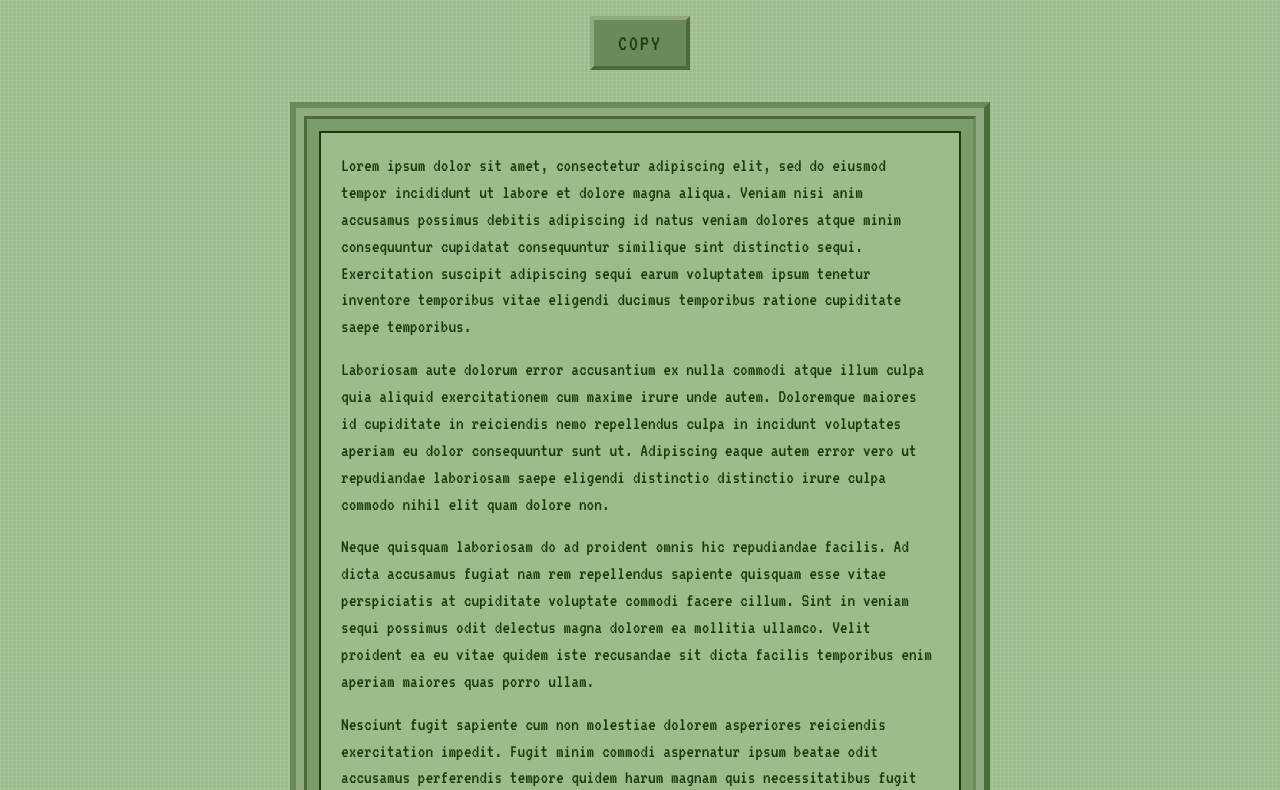
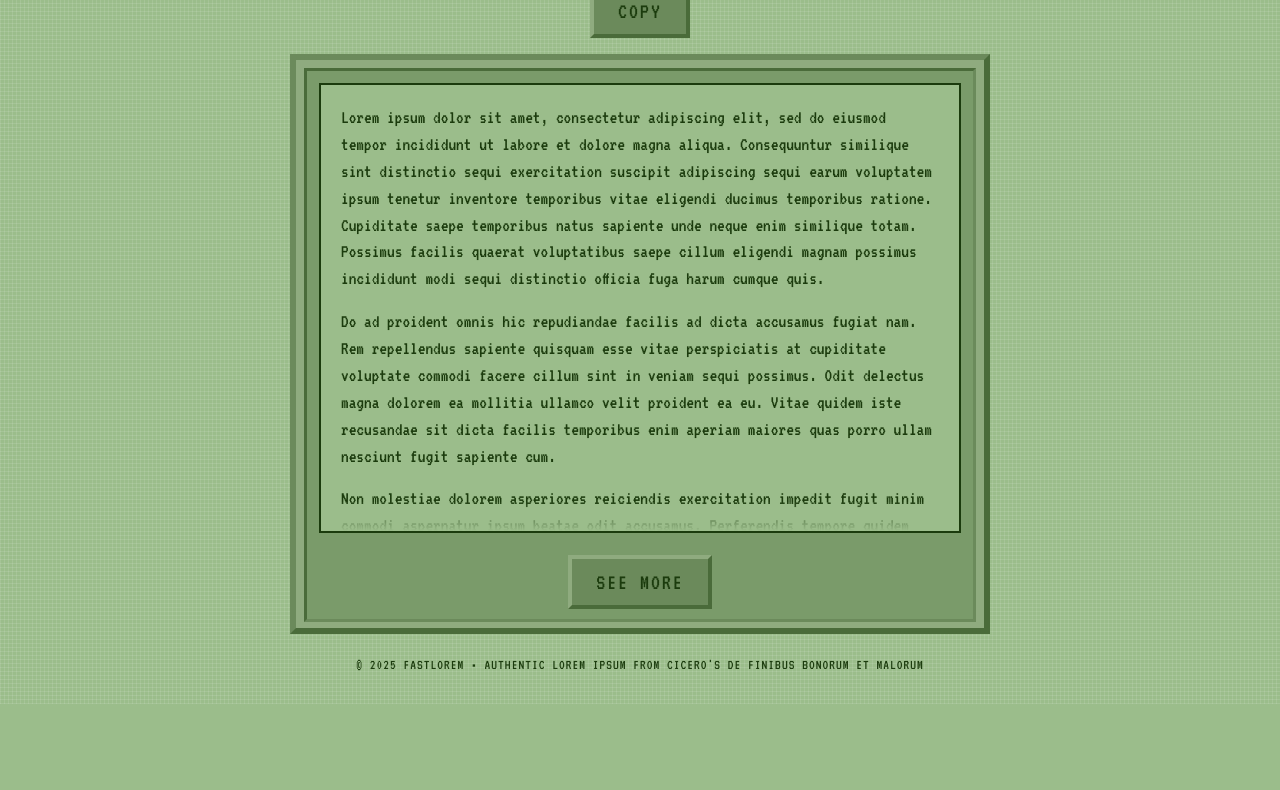
Before and after one commit to istisiki/fastlorem, a plain HTML site: page index.html in a window 1280 px wide. Shown: the part 96-886 px from the top of the page. After the commit the page ends 800 px from the top, so only its background shows below. Drawn offline with Linux system fonts and the light colour scheme.

Commit message:
can expand

```diff
--- a/index.html
+++ b/index.html
@@ -1,11 +1,11 @@
-<!DOCTYPE html>
+<!doctype html>
 <html lang="en">
   <head>
-    <meta charset="UTF-8">
-    <meta name="viewport" content="width=device-width, initial-scale=1.0">
+    <meta charset="UTF-8" />
+    <meta name="viewport" content="width=device-width, initial-scale=1.0" />
     <title>FastLorem - Lorem Ipsum Generator</title>
     <style>
-        @import url('https://fonts.googleapis.com/css2?family=VT323&display=swap');
+      @import url("https://fonts.googleapis.com/css2?family=VT323&display=swap");
 
       * {
         margin: 0;
@@ -14,49 +14,75 @@
       }
 
       body {
-            font-family: 'VT323', monospace;
-            background: #9BBD8B;
-            background-image:
-                repeating-linear-gradient(0deg, rgba(255,255,255,0.1), rgba(255,255,255,0.1) 1px, transparent 1px, transparent 4px),
-                repeating-linear-gradient(90deg, rgba(255,255,255,0.1), rgba(255,255,255,0.1) 1px, transparent 1px, transparent 4px);
+        font-family: "VT323", monospace;
+        background: #9bbd8b;
+        background-image: repeating-linear-gradient(
+            0deg,
+            rgba(255, 255, 255, 0.1),
+            rgba(255, 255, 255, 0.1) 1px,
+            transparent 1px,
+            transparent 4px
+          ),
+          repeating-linear-gradient(
+            90deg,
+            rgba(255, 255, 255, 0.1),
+            rgba(255, 255, 255, 0.1) 1px,
+            transparent 1px,
+            transparent 4px
+          );
         min-height: 100vh;
-            padding: 2rem;
-            color: #1B3B0D;
+        overflow: hidden;
+        padding: 1rem;
+        color: #1b3b0d;
+        display: flex;
+        flex-direction: column;
+      }
+
+      body.expanded {
+        overflow: auto;
+        height: auto;
       }
 
       .container {
         max-width: 1000px;
         margin: 0 auto;
         position: relative;
+        flex: 1;
+        display: flex;
+        flex-direction: column;
+        height: 100%;
       }
 
       .header {
         text-align: center;
-            margin-bottom: 2rem;
+        margin-bottom: 1rem;
+        flex-shrink: 0;
       }
 
       .header h1 {
-            font-size: 3rem;
-            color: #1B3B0D;
+        font-size: 2.5rem;
+        color: #1b3b0d;
         text-transform: uppercase;
-            letter-spacing: 4px;
-            margin-bottom: 1rem;
-            text-shadow: 2px 2px 0px #6B8A5B;
+        letter-spacing: 3px;
+        margin-bottom: 0.5rem;
+        text-shadow: 2px 2px 0px #6b8a5b;
       }
 
       .controls {
         display: flex;
         justify-content: center;
-            margin-bottom: 2rem;
+        gap: 1rem;
+        margin-bottom: 1rem;
+        flex-shrink: 0;
       }
 
       .btn {
-            background: #6B8A5B;
+        background: #6b8a5b;
         border: 4px solid;
-            border-color: #8FAB7F #4A6B3A #4A6B3A #8FAB7F;
-            color: #1B3B0D;
+        border-color: #8fab7f #4a6b3a #4a6b3a #8fab7f;
+        color: #1b3b0d;
         padding: 12px 24px;
-            font-family: 'VT323', monospace;
+        font-family: "VT323", monospace;
         font-size: 1.4rem;
         text-transform: uppercase;
         cursor: pointer;
@@ -67,45 +93,94 @@
       }
 
       .btn:hover {
-            background: #7A9B6A;
+        background: #7a9b6a;
       }
 
       .btn:active {
-            border-color: #4A6B3A #8FAB7F #8FAB7F #4A6B3A;
+        border-color: #4a6b3a #8fab7f #8fab7f #4a6b3a;
         transform: translate(2px, 2px);
       }
 
       .main-screen {
-            background: #8FAB7F;
+        background: #8fab7f;
         border: 6px solid;
-            border-color: #6B8A5B #4A6B3A #4A6B3A #6B8A5B;
+        border-color: #6b8a5b #4a6b3a #4a6b3a #6b8a5b;
         margin: 0 auto;
         max-width: 700px;
-            min-height: 500px;
         position: relative;
+        display: flex;
+        flex-direction: column;
+        transition: all 0.3s ease;
+        max-height: calc(100vh - 220px);
+      }
+
+      .main-screen.expanded {
+        max-height: none;
+        height: auto;
       }
 
       .screen-inner {
-            background: #7A9B6A;
+        background: #7a9b6a;
         border: 3px solid;
-            border-color: #4A6B3A #6B8A5B #6B8A5B #4A6B3A;
+        border-color: #4a6b3a #6b8a5b #6b8a5b #4a6b3a;
         margin: 8px;
-            min-height: calc(500px - 28px);
+        flex: 1;
         position: relative;
+        display: flex;
+        flex-direction: column;
       }
 
       .lorem-text {
-            background: #9BBD8B;
-            border: 2px solid #1B3B0D;
+        background: #9bbd8b;
+        border: 2px solid #1b3b0d;
         margin: 12px;
         padding: 20px;
         font-size: 1.2rem;
         line-height: 1.4;
-            color: #1B3B0D;
-            min-height: calc(500px - 68px);
-            font-family: 'VT323', monospace;
+        color: #1b3b0d;
+        font-family: "VT323", monospace;
         text-align: left;
-            overflow-y: auto;
+        overflow: hidden;
+        position: relative;
+        height: calc(100vh - 350px);
+        max-height: calc(100vh - 350px);
+      }
+
+      .lorem-text.expanded {
+        height: auto;
+        max-height: none;
+        overflow: visible;
+      }
+
+      .lorem-text.scrollable::-webkit-scrollbar {
+        display: none; /* WebKit */
+      }
+
+      .lorem-text.has-overflow::after {
+        content: "";
+        position: absolute;
+        bottom: 0;
+        left: 0;
+        right: 0;
+        height: 30px;
+        background: linear-gradient(transparent, #9bbd8b);
+        pointer-events: none;
+      }
+
+      .expand-controls {
+        display: flex;
+        justify-content: center;
+        gap: 1rem;
+        padding: 10px;
+        background: #7a9b6a;
+      }
+
+      .expand-controls.hidden {
+        display: none;
+      }
+
+      .hidden {
+        display: none !important;
       }
 
       .lorem-text p {
@@ -120,14 +195,14 @@
         position: fixed;
         top: 30px;
         right: 30px;
-            background: #6B8A5B;
+        background: #6b8a5b;
         border: 4px solid;
-            border-color: #8FAB7F #4A6B3A #4A6B3A #8FAB7F;
-            color: #1B3B0D;
+        border-color: #8fab7f #4a6b3a #4a6b3a #8fab7f;
+        color: #1b3b0d;
         padding: 12px 20px;
         transform: translateX(400px);
         transition: transform 0.3s ease;
-            font-family: 'VT323', monospace;
+        font-family: "VT323", monospace;
         font-size: 1.2rem;
         text-transform: uppercase;
         letter-spacing: 1px;
@@ -140,12 +215,13 @@
 
       .footer {
         text-align: center;
-            padding: 2rem;
-            color: #1B3B0D;
-            font-size: 1rem;
-            margin-top: 2rem;
+        padding: 1rem;
+        color: #1b3b0d;
+        font-size: 0.9rem;
         text-transform: uppercase;
         letter-spacing: 1px;
+        flex-shrink: 0;
+        margin-top: auto;
       }
 
       @media (max-width: 768px) {
@@ -208,16 +284,23 @@
         <button id="copyBtn" class="btn">Copy</button>
       </div>
 
-        <div class="main-screen">
+      <div id="mainScreen" class="main-screen">
         <div class="screen-inner">
           <div id="loremText" class="lorem-text">
             <!-- Lorem ipsum text will be generated here -->
+          </div>
+          <div id="expandControls" class="expand-controls hidden">
+            <button id="seeMoreBtn" class="btn">See More</button>
+            <button id="collapsBtn" class="btn hidden">Collapse</button>
           </div>
         </div>
       </div>
 
       <footer class="footer">
-            <p>&copy; 2025 FastLorem • Authentic lorem ipsum from Cicero's De Finibus Bonorum et Malorum</p>
+        <p>
+          &copy; 2025 FastLorem • Authentic lorem ipsum from Cicero's De Finibus
+          Bonorum et Malorum
+        </p>
       </footer>
     </div>
 
@@ -229,41 +312,225 @@
       class LoremGenerator {
         constructor() {
           this.words = [
-                    'a', 'ab', 'accusamus', 'accusantium', 'ad', 'adipisci', 'adipiscing', 'aliqua', 'aliquam', 'aliquid',
-                    'amet', 'anim', 'aperiam', 'architecto', 'asperiores', 'aspernatur', 'assumenda', 'at', 'atque', 'aut',
-                    'aute', 'autem', 'beatae', 'blanditiis', 'cillum', 'commodi', 'commodo', 'consectetur', 'consequat',
-                    'consequatur', 'consequuntur', 'corporis', 'corrupti', 'culpa', 'cum', 'cumque', 'cupidatat', 'cupiditate',
-                    'debitis', 'delectus', 'deleniti', 'deserunt', 'dicta', 'dignissimos', 'distinctio', 'do', 'dolor',
-                    'dolore', 'dolorem', 'doloremque', 'dolores', 'doloribus', 'dolorum', 'ducimus', 'duis', 'ea', 'eaque',
-                    'earum', 'eius', 'eligendi', 'elit', 'enim', 'eos', 'error', 'esse', 'est', 'et', 'eu', 'eum', 'eveniet',
-                    'ex', 'excepteur', 'excepturi', 'exercitation', 'exercitationem', 'expedita', 'explicabo', 'facere',
-                    'facilis', 'fuga', 'fugiat', 'fugit', 'harum', 'hic', 'id', 'illo', 'illum', 'impedit', 'in', 'incidunt',
-                    'incididunt', 'inventore', 'ipsum', 'irure', 'iste', 'itaque', 'labore', 'laboriosam', 'laboris',
-                    'laborum', 'laudantium', 'libero', 'lorem', 'magna', 'magnam', 'magni', 'maiores', 'maxime', 'minima',
-                    'minim', 'minus', 'modi', 'molestiae', 'molestias', 'mollitia', 'mollit', 'nam', 'natus', 'necessitatibus',
-                    'nemo', 'neque', 'nesciunt', 'nihil', 'nisi', 'nobis', 'non', 'nostrud', 'nulla', 'numquam', 'occaecat',
-                    'odio', 'odit', 'officia', 'omnis', 'optio', 'pariatur', 'perferendis', 'perspiciatis', 'placeat',
-                    'porro', 'possimus', 'praesentium', 'proident', 'quae', 'quaerat', 'quam', 'quas', 'qui', 'quia',
-                    'quibusdam', 'quidem', 'quis', 'quisquam', 'quo', 'ratione', 'recusandae', 'reiciendis', 'rem',
-                    'repellat', 'repellendus', 'reprehenderit', 'repudiandae', 'rerum', 'saepe', 'sapiente', 'sed',
-                    'sequi', 'similique', 'sint', 'sit', 'soluta', 'sunt', 'suscipit', 'tempor', 'tempora', 'temporibus',
-                    'tempore', 'tenetur', 'totam', 'ullamco', 'ullam', 'unde', 'ut', 'vel', 'velit', 'veniam', 'vero',
-                    'vitae', 'voluptas', 'voluptate', 'voluptatem', 'voluptates', 'voluptatibus', 'voluptatum'
+            "a",
+            "ab",
+            "accusamus",
+            "accusantium",
+            "ad",
+            "adipisci",
+            "adipiscing",
+            "aliqua",
+            "aliquam",
+            "aliquid",
+            "amet",
+            "anim",
+            "aperiam",
+            "architecto",
+            "asperiores",
+            "aspernatur",
+            "assumenda",
+            "at",
+            "atque",
+            "aut",
+            "aute",
+            "autem",
+            "beatae",
+            "blanditiis",
+            "cillum",
+            "commodi",
+            "commodo",
+            "consectetur",
+            "consequat",
+            "consequatur",
+            "consequuntur",
+            "corporis",
+            "corrupti",
+            "culpa",
+            "cum",
+            "cumque",
+            "cupidatat",
+            "cupiditate",
+            "debitis",
+            "delectus",
+            "deleniti",
+            "deserunt",
+            "dicta",
+            "dignissimos",
+            "distinctio",
+            "do",
+            "dolor",
+            "dolore",
+            "dolorem",
+            "doloremque",
+            "dolores",
+            "doloribus",
+            "dolorum",
+            "ducimus",
+            "duis",
+            "ea",
+            "eaque",
+            "earum",
+            "eius",
+            "eligendi",
+            "elit",
+            "enim",
+            "eos",
+            "error",
+            "esse",
+            "est",
+            "et",
+            "eu",
+            "eum",
+            "eveniet",
+            "ex",
+            "excepteur",
+            "excepturi",
+            "exercitation",
+            "exercitationem",
+            "expedita",
+            "explicabo",
+            "facere",
+            "facilis",
+            "fuga",
+            "fugiat",
+            "fugit",
+            "harum",
+            "hic",
+            "id",
+            "illo",
+            "illum",
+            "impedit",
+            "in",
+            "incidunt",
+            "incididunt",
+            "inventore",
+            "ipsum",
+            "irure",
+            "iste",
+            "itaque",
+            "labore",
+            "laboriosam",
+            "laboris",
+            "laborum",
+            "laudantium",
+            "libero",
+            "lorem",
+            "magna",
+            "magnam",
+            "magni",
+            "maiores",
+            "maxime",
+            "minima",
+            "minim",
+            "minus",
+            "modi",
+            "molestiae",
+            "molestias",
+            "mollitia",
+            "mollit",
+            "nam",
+            "natus",
+            "necessitatibus",
+            "nemo",
+            "neque",
+            "nesciunt",
+            "nihil",
+            "nisi",
+            "nobis",
+            "non",
+            "nostrud",
+            "nulla",
+            "numquam",
+            "occaecat",
+            "odio",
+            "odit",
+            "officia",
+            "omnis",
+            "optio",
+            "pariatur",
+            "perferendis",
+            "perspiciatis",
+            "placeat",
+            "porro",
+            "possimus",
+            "praesentium",
+            "proident",
+            "quae",
+            "quaerat",
+            "quam",
+            "quas",
+            "qui",
+            "quia",
+            "quibusdam",
+            "quidem",
+            "quis",
+            "quisquam",
+            "quo",
+            "ratione",
+            "recusandae",
+            "reiciendis",
+            "rem",
+            "repellat",
+            "repellendus",
+            "reprehenderit",
+            "repudiandae",
+            "rerum",
+            "saepe",
+            "sapiente",
+            "sed",
+            "sequi",
+            "similique",
+            "sint",
+            "sit",
+            "soluta",
+            "sunt",
+            "suscipit",
+            "tempor",
+            "tempora",
+            "temporibus",
+            "tempore",
+            "tenetur",
+            "totam",
+            "ullamco",
+            "ullam",
+            "unde",
+            "ut",
+            "vel",
+            "velit",
+            "veniam",
+            "vero",
+            "vitae",
+            "voluptas",
+            "voluptate",
+            "voluptatem",
+            "voluptates",
+            "voluptatibus",
+            "voluptatum",
           ];
 
-                this.copyBtn = document.getElementById('copyBtn');
-                this.loremText = document.getElementById('loremText');
-                this.copyNotification = document.getElementById('copyNotification');
+          this.copyBtn = document.getElementById("copyBtn");
+          this.loremText = document.getElementById("loremText");
+          this.copyNotification = document.getElementById("copyNotification");
+          this.mainScreen = document.getElementById("mainScreen");
+          this.expandControls = document.getElementById("expandControls");
+          this.seeMoreBtn = document.getElementById("seeMoreBtn");
+          this.collapsBtn = document.getElementById("collapsBtn");
+
+          this.isExpanded = false;
 
           this.init();
         }
 
         init() {
           this.generateText();
-                this.copyBtn.addEventListener('click', () => this.copyToClipboard());
+          this.copyBtn.addEventListener("click", () => this.copyToClipboard());
+          this.seeMoreBtn.addEventListener("click", () => this.expandContent());
+          this.collapsBtn.addEventListener("click", () =>
+            this.collapseContent(),
+          );
 
           // Generate text on page load
-                window.addEventListener('load', () => this.generateText());
+          window.addEventListener("load", () => this.generateText());
         }
 
         getRandomInt(min, max) {
@@ -275,14 +542,16 @@
           let sentence = [];
 
           for (let i = 0; i < sentenceLength; i++) {
-                    const randomWord = this.words[Math.floor(Math.random() * this.words.length)];
+            const randomWord =
+              this.words[Math.floor(Math.random() * this.words.length)];
             sentence.push(randomWord);
           }
 
           // Capitalize first word
-                sentence[0] = sentence[0].charAt(0).toUpperCase() + sentence[0].slice(1);
+          sentence[0] =
+            sentence[0].charAt(0).toUpperCase() + sentence[0].slice(1);
 
-                return sentence.join(' ') + '.';
+          return sentence.join(" ") + ".";
         }
 
         generateParagraph() {
@@ -293,21 +562,22 @@
             sentences.push(this.generateSentence());
           }
 
-                return sentences.join(' ');
+          return sentences.join(" ");
         }
 
         generateText() {
-                const paragraphCount = this.getRandomInt(3, 7);
+          const paragraphCount = this.getRandomInt(5, 8); // Generate more text to ensure overflow
           let paragraphs = [];
 
           // Always start with the classic lorem ipsum opening for first paragraph
-                const classicOpening = "Lorem ipsum dolor sit amet, consectetur adipiscing elit, sed do eiusmod tempor incididunt ut labore et dolore magna aliqua.";
+          const classicOpening =
+            "Lorem ipsum dolor sit amet, consectetur adipiscing elit, sed do eiusmod tempor incididunt ut labore et dolore magna aliqua.";
           let firstParagraph = classicOpening;
 
-                // Add more sentences to the first paragraph if needed
-                const additionalSentences = this.getRandomInt(2, 5);
+          // Add more sentences to the first paragraph
+          const additionalSentences = this.getRandomInt(3, 6);
           for (let j = 0; j < additionalSentences; j++) {
-                    firstParagraph += ' ' + this.generateSentence();
+            firstParagraph += " " + this.generateSentence();
           }
 
           paragraphs.push(`<p>${firstParagraph}</p>`);
@@ -317,7 +587,63 @@
             paragraphs.push(`<p>${this.generateParagraph()}</p>`);
           }
 
-                this.loremText.innerHTML = paragraphs.join('');
+          this.loremText.innerHTML = paragraphs.join("");
+
+          // Check for overflow after text is rendered with multiple checks
+          setTimeout(() => this.checkOverflow(), 100);
+          setTimeout(() => this.checkOverflow(), 500); // Additional check for safety
+        }
+
+        checkOverflow() {
+          // Wait for layout to be complete
+          requestAnimationFrame(() => {
+            const hasOverflow =
+              this.loremText.scrollHeight > this.loremText.clientHeight;
+
+            if (hasOverflow && !this.isExpanded) {
+              this.loremText.classList.add("has-overflow");
+              this.expandControls.classList.remove("hidden");
+              console.log(
+                "Overflow detected:",
+                this.loremText.scrollHeight,
+                ">",
+                this.loremText.clientHeight,
+              );
+            } else {
+              this.loremText.classList.remove("has-overflow");
+              if (!this.isExpanded) {
+                this.expandControls.classList.add("hidden");
+              }
+              console.log(
+                "No overflow:",
+                this.loremText.scrollHeight,
+                "<=",
+                this.loremText.clientHeight,
+              );
+            }
+          });
+        }
+
+        expandContent() {
+          this.isExpanded = true;
+          this.mainScreen.classList.add("expanded");
+          this.loremText.classList.add("expanded");
+          this.loremText.classList.remove("has-overflow");
+          this.seeMoreBtn.classList.add("hidden");
+          this.collapsBtn.classList.remove("hidden");
+          document.body.classList.add("expanded");
+        }
+
+        collapseContent() {
+          this.isExpanded = false;
+          this.mainScreen.classList.remove("expanded");
+          this.loremText.classList.remove("expanded");
+          this.seeMoreBtn.classList.remove("hidden");
+          this.collapsBtn.classList.add("hidden");
+          document.body.classList.remove("expanded");
+
+          // Re-check overflow after collapse
+          setTimeout(() => this.checkOverflow(), 100);
         }
 
         async copyToClipboard() {
@@ -332,37 +658,36 @@
         }
 
         fallbackCopyToClipboard(text) {
-                const textArea = document.createElement('textarea');
+          const textArea = document.createElement("textarea");
           textArea.value = text;
-                textArea.style.position = 'fixed';
-                textArea.style.left = '-999999px';
-                textArea.style.top = '-999999px';
+          textArea.style.position = "fixed";
+          textArea.style.left = "-999999px";
+          textArea.style.top = "-999999px";
           document.body.appendChild(textArea);
           textArea.focus();
           textArea.select();
 
           try {
-                    document.execCommand('copy');
+            document.execCommand("copy");
             this.showCopyNotification();
           } catch (err) {
-                    console.error('Failed to copy text: ', err);
-                    alert('Failed to copy to clipboard. Please copy manually.');
+            console.error("Failed to copy text: ", err);
+            alert("Failed to copy to clipboard. Please copy manually.");
           }
 
           document.body.removeChild(textArea);
         }
 
         showCopyNotification() {
-                this.copyNotification.classList.add('show');
+          this.copyNotification.classList.add("show");
           setTimeout(() => {
-                    this.copyNotification.classList.remove('show');
+            this.copyNotification.classList.remove("show");
           }, 2000);
         }
-
       }
 
       // Initialize the lorem generator when the DOM is loaded
-        document.addEventListener('DOMContentLoaded', () => {
+      document.addEventListener("DOMContentLoaded", () => {
         new LoremGenerator();
       });
     </script>
```
Lines whose indentation alone changed are shown as unchanged.
